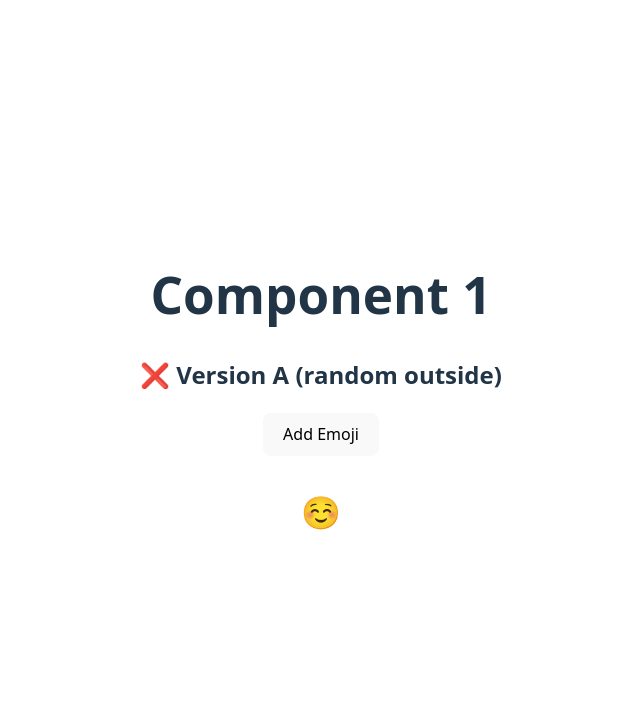
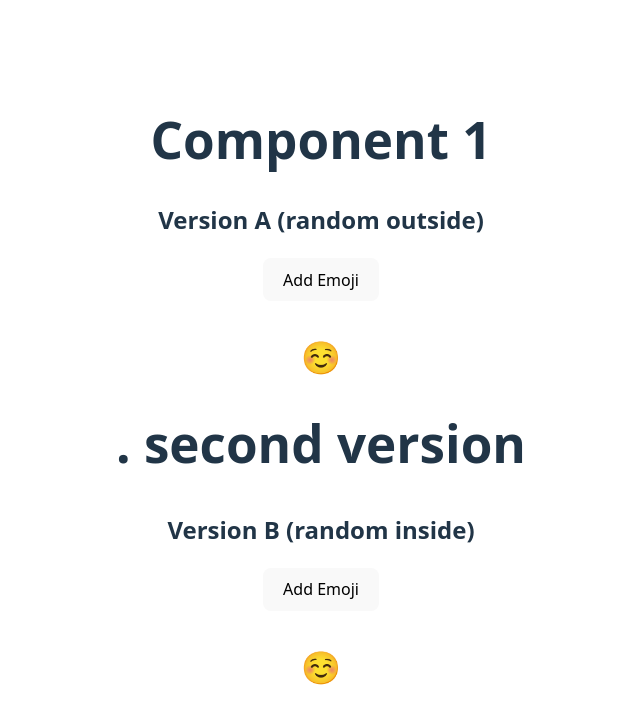
Before and after one commit to IVA079/web_dev, a React (Vite) app in the folder react-object-state/: page / in a window 1280 px wide. Shown: the top 724 px of the page, without its empty margins (319-959 px from the left). Built offline with nearby package versions, Linux system fonts and the light colour scheme.

Commit message:
versin a : render 2 time ? if random outside

```diff
--- a/react-object-state/src/App.jsx
+++ b/react-object-state/src/App.jsx
@@ -4,6 +4,9 @@ import viteLogo from '/vite.svg';
 import './App.css';
 
 import EmojiClickerA from './EmojiClicker';
+
+
+import EmojiClickerB from './EmojiClickerB';
 
 
 
@@ -16,6 +19,9 @@ function App() {
       <h1>Component 1</h1>
 
 <EmojiClickerA/>
+
+<h1>.     second version</h1>
+<EmojiClickerB/>
     </div>
   );
 }
--- a/react-object-state/src/EmojiClicker.jsx
+++ b/react-object-state/src/EmojiClicker.jsx
@@ -4,21 +4,57 @@ export default function EmojiClickerA() {
   const [emojis, setEmojis] = useState(["☺️"]);
 
   const allEmojis = ["😀", "😂", "🥰", "😎", "😜", "🤩"];
-  // ❌ Defined outside addEmoji — runs every render!
+
   const randomEmoji = allEmojis[Math.floor(Math.random() * allEmojis.length)];
+
+
+
+
+
 
   const addEmoji = () => {
     // This closure remembers whatever randomEmoji was during the render
     setEmojis((prev) => [...prev, randomEmoji]);
   };
 
+
+
+
+
+
+
+
   console.log("🎬 Component re-rendered, randomEmoji:", randomEmoji);
 
   return (
     <div style={{ textAlign: "center" }}>
-      <h2>❌ Version A (random outside)</h2>
+      <h2> Version A (random outside)</h2>
+
       <button onClick={addEmoji}>Add Emoji</button>
+
+
       <p style={{ fontSize: "2rem" }}>{emojis.join(" ")}</p>
     </div>
   );
 }
+
+
+
+/**
+ * if random variavle stay outside then the will it run 2 time automatically
+ *
+ *
+ *
+ *
+ *
+ *
+ *
+ *
+ *
+ *
+ *
+ *
+ *
+ *
+ *
+ */
--- /dev/null
+++ b/react-object-state/src/EmojiClickerB.jsx
@@ -0,0 +1,47 @@
+import { useState } from "react";
+
+function EmojiClickerB() {
+
+  const [emojis, setEmojis] = useState(["☺️"]);
+
+
+  const allEmojis = ["😀", "😂", "🥰", "😎", "😜", "🤩"];
+
+
+
+console.log(" re")
+
+
+  const addEmoji = () => {
+    const randomEmoji = allEmojis[Math.floor(Math.random() * allEmojis.length)];
+
+    //  Return a new array (so React re-renders)
+    setEmojis(
+        (oldArr) => [...oldArr, randomEmoji]
+
+    );
+
+
+
+
+
+    console.log(" Added emoji:", randomEmoji);
+  };
+
+
+
+
+
+  return (
+    <div style={{ textAlign: "center", marginTop: "40px" }}>
+      <h2>Version B (random inside)</h2>
+
+      <button onClick={addEmoji}>Add Emoji</button>
+
+      {/* Display emojis */}
+      <p style={{ fontSize: "2rem" }}>{emojis.join(" ")}</p>
+    </div>
+  );
+}
+
+export default EmojiClickerB;
```
